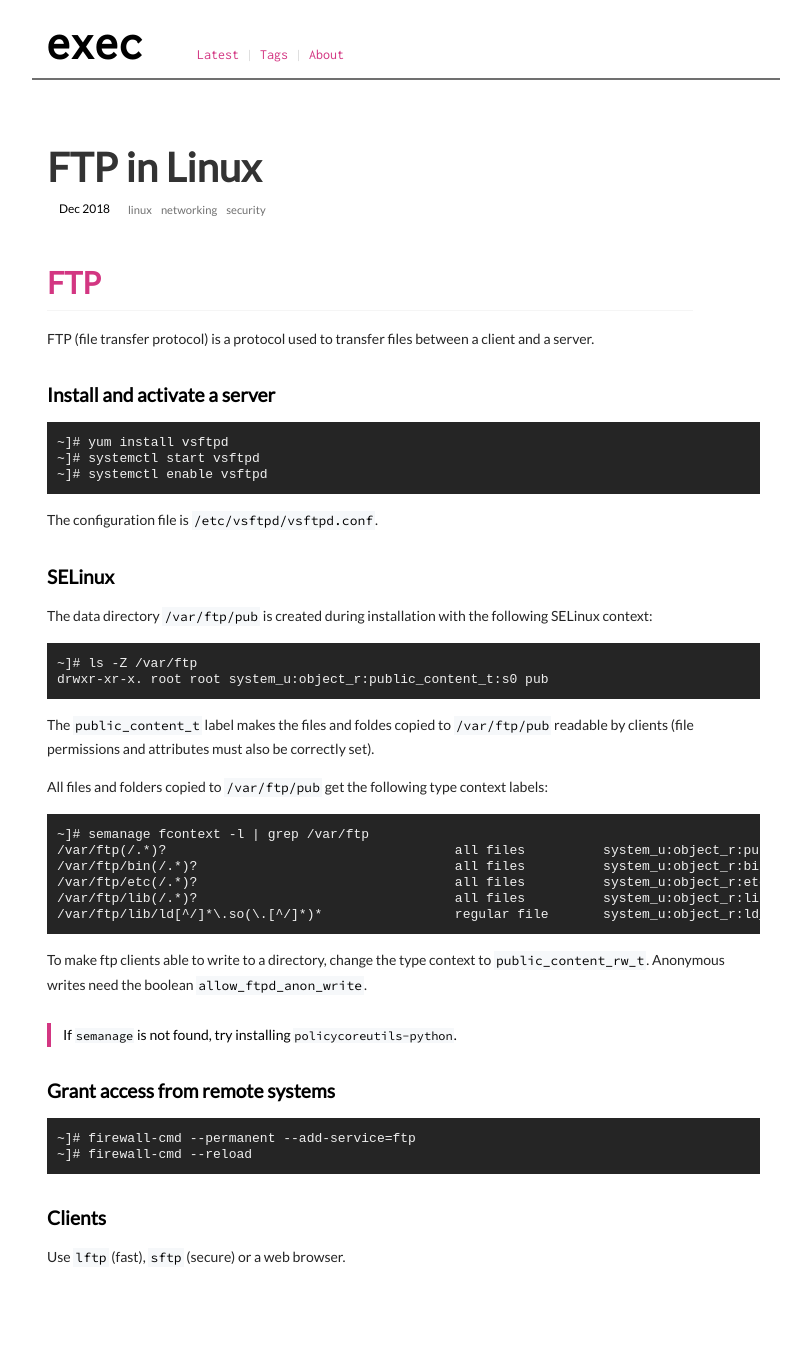
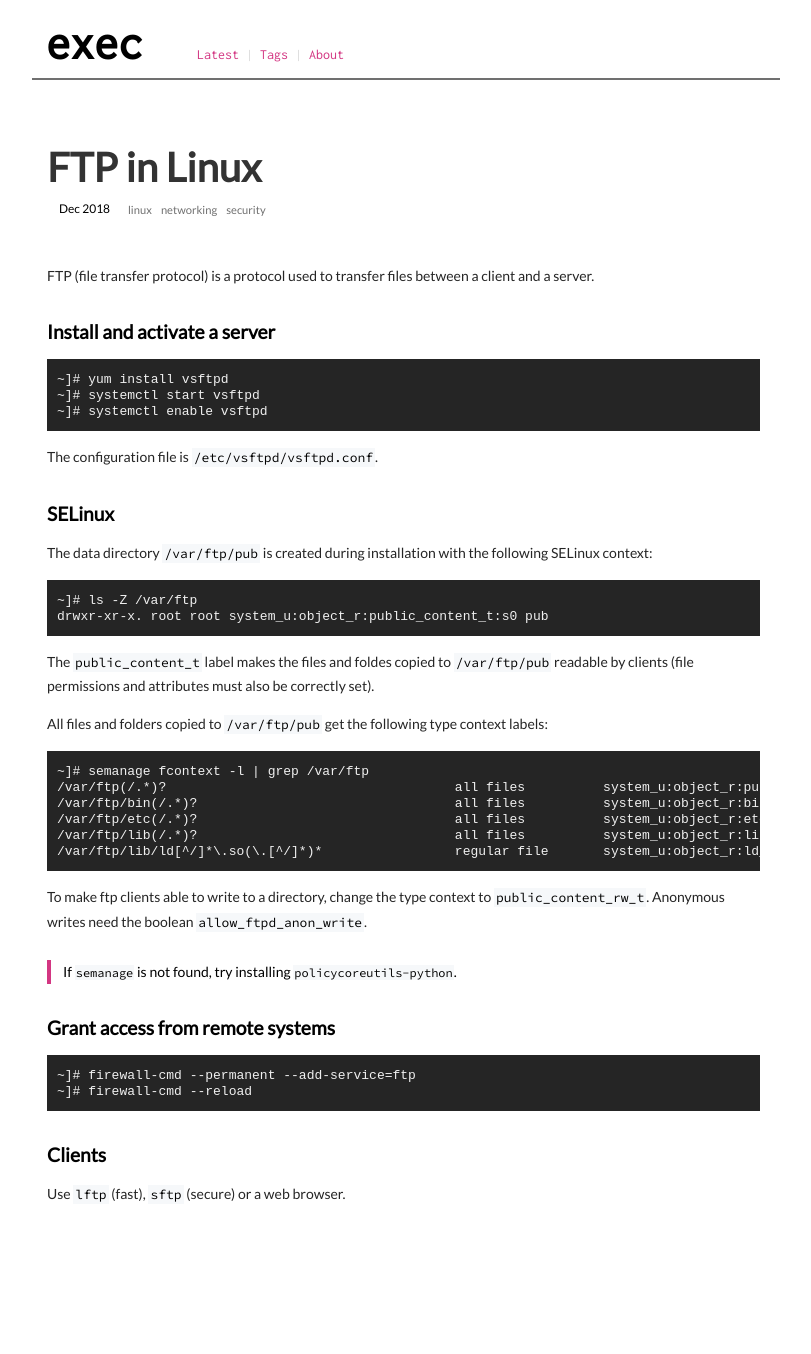
Before and after one commit to execas/execas.github.io, a Jekyll site: the page built from _posts/2018-12-02-ftp-in-linux.md, in a window 1280 px wide. Shown: the whole page, without its empty margins (234-1045 px from the left). Built offline with Jekyll 4.4.1, drawn with Linux system fonts in a browser that asks for light colours; after the commit the page ends 1291 px from its top, so only the background shows below that.

Commit message:
Update 2018-12-02-ftp-in-linux.md

```diff
--- a/_posts/2018-12-02-ftp-in-linux.md
+++ b/_posts/2018-12-02-ftp-in-linux.md
@@ -4,8 +4,6 @@ title: FTP in Linux
 date: 2018-12-02
 tags: [linux,networking, security]
 ---
-
-## FTP
 
 FTP (file transfer protocol) is a protocol used to transfer files between a client and a server.
 
```
